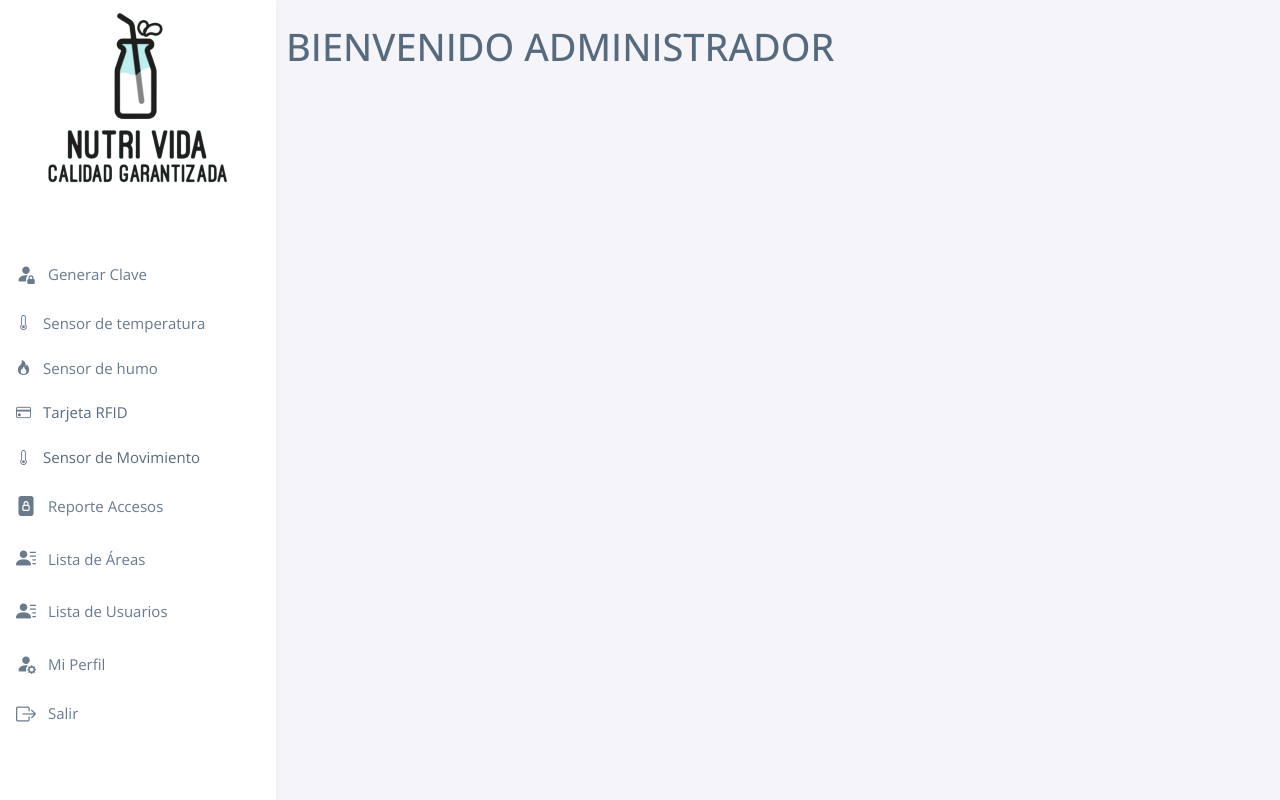
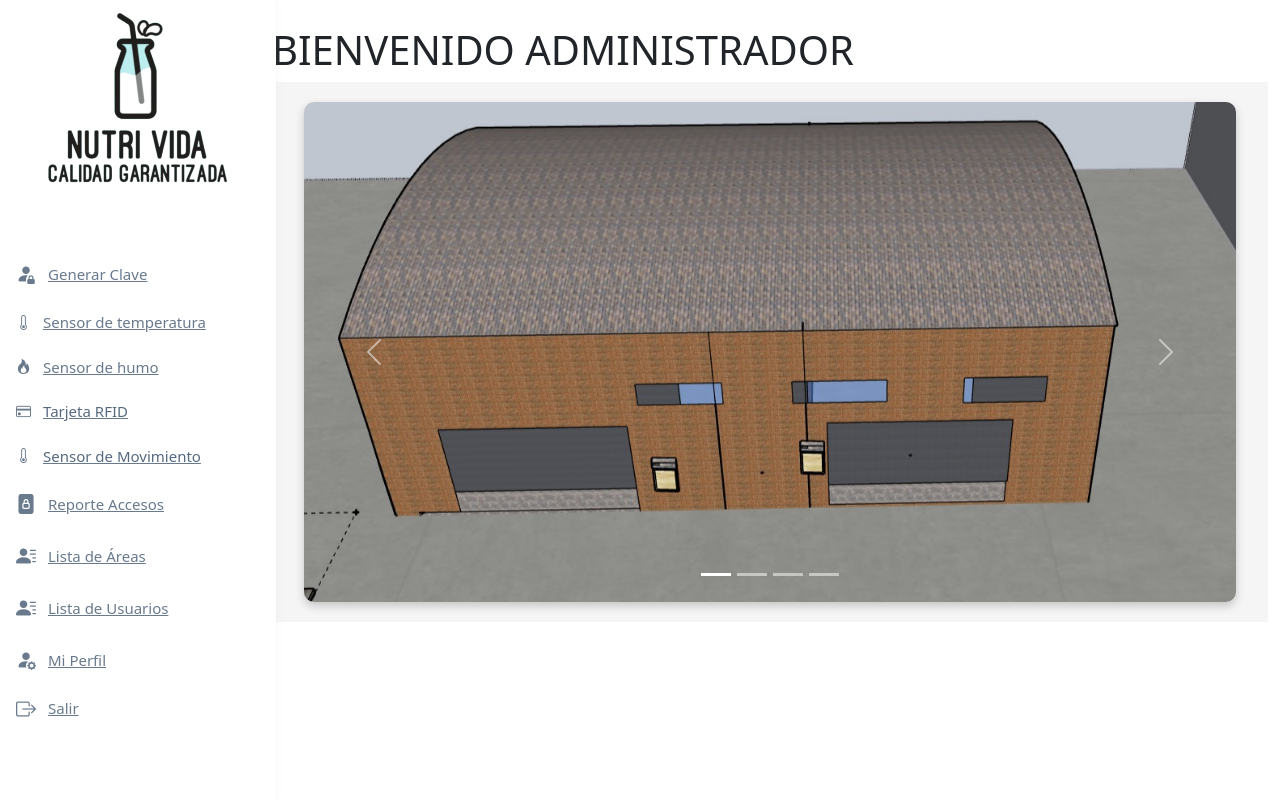
Before and after one commit to emilio11rodriguez/proyecto.github.io, a Flask app: page / in a window 1280 px wide. Run offline with Flask 3, Linux system fonts and the light colour scheme; the visitor is signed in with stand-in values (Sample User, id 1); some libraries are stand-ins or nearby versions.

Commit message:
CARRUCEL DE IMAGENES JC

```diff
--- a/ProyectoData_Center/my-app/static/assets/css/my_style.css
+++ b/ProyectoData_Center/my-app/static/assets/css/my_style.css
@@ -265,3 +265,53 @@
 .btn-effect:hover {
   color: inherit; /* Mantiene el color del texto original */
 }
+
+/* Estilo general para la estructura del carrusel */
+.conteudo__geral {
+  display: flex;
+  justify-content: center;
+  align-items: center;
+  background-color: #f5f5f5; /* Fondo general */
+  padding: 20px;
+}
+
+.container {
+  width: 100%;
+  max-width: 1200px; /* Limita el ancho máximo */
+  margin: 0 auto;
+}
+
+.container-carrossel {
+  position: relative;
+  overflow: hidden;
+  border-radius: 10px; /* Esquinas redondeadas para el contenedor del carrusel */
+  box-shadow: 0px 4px 10px rgba(0, 0, 0, 0.2); /* Sombra sutil */
+}
+
+/* Estilo del carrusel */
+.carrossel {
+  display: flex;
+  transition: transform 0.5s ease; /* Animación suave */
+  gap: 10px; /* Espaciado entre los elementos */
+}
+
+/* Cada item del carrusel */
+.carrossel-item {
+  min-width: 100%; /* Cada imagen ocupa todo el ancho del carrusel */
+  height: 400px; /* Ajusta la altura del carrusel */
+  background-size: cover; /* Asegura que la imagen cubra todo el espacio */
+  background-position: center; /* Centra la imagen */
+}
+
+/* Ajustes responsivos para dispositivos más pequeños */
+@media (max-width: 768px) {
+  .carrossel-item {
+    height: 300px; /* Reduce la altura en pantallas pequeñas */
+  }
+}
+
+@media (min-width: 1200px) {
+  .carrossel-item {
+    height: 500px; /* Incrementa la altura en pantallas grandes */
+  }
+}
--- a/ProyectoData_Center/my-app/templates/public/base_cpanel.html
+++ b/ProyectoData_Center/my-app/templates/public/base_cpanel.html
@@ -10,8 +10,8 @@
     {% include 'public/includes/head.html' %}
     <!---->
     {% block customCSS %} {% endblock %}
-  </head>
-  <body>
+</head>
+<body>
     {% include 'public/includes/pre_loader.html' %}
     <!---->
     {% include 'public/includes/navbar.html' %}
@@ -29,6 +29,38 @@
               <div>
                 <h1>BIENVENIDO ADMINISTRADOR</h1>
               </div>
+
+<!-- Carrusel debajo del mensaje de bienvenida -->
+<div class="conteudo__geral">
+  <div class="container">
+    <div class="container-carrossel">
+      <div id="carouselExampleIndicators" class="carousel slide carrossel" data-bs-ride="carousel" data-bs-interval="3000">
+        <div class="carousel-indicators">
+          <button type="button" data-bs-target="#carouselExampleIndicators" data-bs-slide-to="0" class="active" aria-current="true" aria-label="Slide 1"></button>
+          <button type="button" data-bs-target="#carouselExampleIndicators" data-bs-slide-to="1" aria-label="Slide 2"></button>
+          <button type="button" data-bs-target="#carouselExampleIndicators" data-bs-slide-to="2" aria-label="Slide 3"></button>
+          <button type="button" data-bs-target="#carouselExampleIndicators" data-bs-slide-to="3" aria-label="Slide 4"></button>
+        </div>
+        <div class="carousel-inner">
+          <div class="carousel-item active carrossel-item" style="background-image: url('/static/assets/img/imagen1.png');"></div>
+          <div class="carousel-item carrossel-item" style="background-image: url('/static/assets/img/imagen2.png');"></div>
+          <div class="carousel-item carrossel-item" style="background-image: url('/static/assets/img/imagen3.png');"></div>
+          <div class="carousel-item carrossel-item" style="background-image: url('/static/assets/img/imagen4.png');"></div>
+        </div>
+        <button class="carousel-control-prev" type="button" data-bs-target="#carouselExampleIndicators" data-bs-slide="prev">
+          <span class="carousel-control-prev-icon" aria-hidden="true"></span>
+          <span class="visually-hidden">Anterior</span>
+        </button>
+        <button class="carousel-control-next" type="button" data-bs-target="#carouselExampleIndicators" data-bs-slide="next">
+          <span class="carousel-control-next-icon" aria-hidden="true"></span>
+          <span class="visually-hidden">Siguiente</span>
+        </button>
+      </div>
+    </div>
+  </div>
+</div>
+<!-- Fin del carrusel -->
+
               {% endif %}
               {% if dataLogin.rol == 2 %}
               <div>
@@ -50,5 +82,5 @@
     {% include 'public/includes/js.html' %}
     <!--Custom JS-->
     {% block customJS %} {% endblock %}
-  </body>
+</body>
 </html>
--- a/ProyectoData_Center/my-app/templates/public/includes/head.html
+++ b/ProyectoData_Center/my-app/templates/public/includes/head.html
@@ -38,3 +38,5 @@
   href="{{ url_for('static', filename ='assets/vendor/libs/perfect-scrollbar/perfect-scrollbar.css') }}" />
 <script src="{{ url_for('static', filename ='assets/vendor/js/helpers.js') }}"></script>
 <script src="{{ url_for('static', filename ='assets/js/config.js') }}"></script>
+
+<link rel="stylesheet" href="https://cdn.jsdelivr.net/npm/bootstrap@5.3.0-alpha1/dist/css/bootstrap.min.css">
```
Also changed, not shown: ProyectoData_Center/my-app/static/assets/img/imagen1.png (added), ProyectoData_Center/my-app/static/assets/img/imagen2.png (added), ProyectoData_Center/my-app/static/assets/img/imagen3.png (added), ProyectoData_Center/my-app/static/assets/img/imagen4.png (added).
